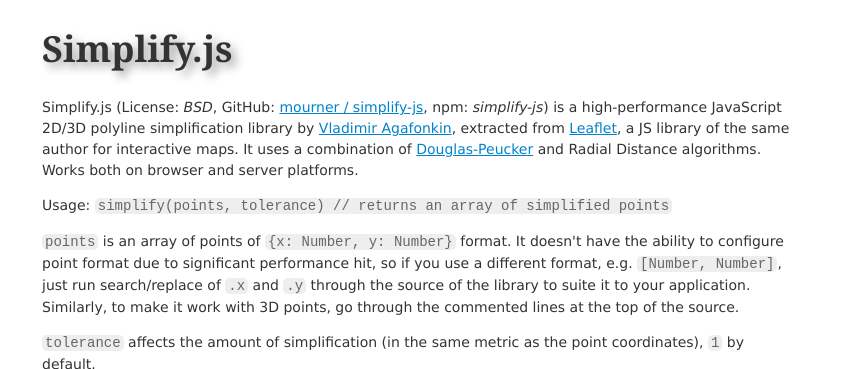
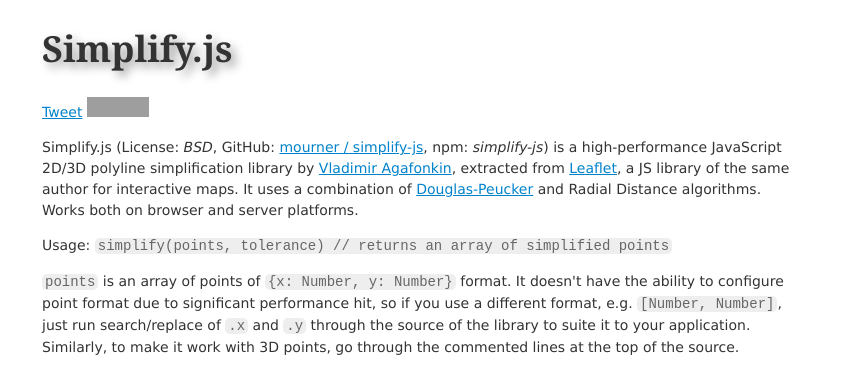
Before and after one commit to mourner/simplify-js, a website: page index.html in a window 1280 px wide. Shown: the top 369 px of the page, without its empty margins (218-1061 px from the left). Drawn offline with Linux system fonts and the light colour scheme; grey boxes are pictures that could not be loaded.

Commit message:
social buttons

```diff
--- a/index.html
+++ b/index.html
@@ -15,6 +15,13 @@
 <body>
 	<div class="container">
 		<h1>Simplify.js</h1>
+
+		<p class="social-buttons">
+			<a href="https://twitter.com/share" class="twitter-share-button" data-via="LeafletJS">Tweet</a>
+			<script>!function(d,s,id){var js,fjs=d.getElementsByTagName(s)[0];if(!d.getElementById(id)){js=d.createElement(s);js.id=id;js.src="//platform.twitter.com/widgets.js";fjs.parentNode.insertBefore(js,fjs);}}(document,"script","twitter-wjs");</script>
+
+			<iframe src="http://markdotto.github.com/github-buttons/github-btn.html?user=mourner&amp;repo=simplify-js&amp;type=watch" allowtransparency="true" frameborder="0" scrolling="0" width="62px" height="20px"></iframe>
+		</p>
 
 		<p>Simplify.js (License: <em>BSD</em>, GitHub: <a href="http://github.com/mourner/simplify-js">mourner / simplify-js</a>, npm: <em>simplify-js</em>) is a high-performance JavaScript 2D/3D polyline simplification library by <a href="http://github.com/mourner">Vladimir Agafonkin</a>, extracted from <a href="http://leaflet.cloudmade.com/">Leaflet</a>, a JS library of the same author for interactive maps. It uses a combination of <a href="http://en.wikipedia.org/wiki/Ramer-Douglas-Peucker_algorithm">Douglas-Peucker</a> and Radial Distance algorithms. Works both on browser and server platforms.</p>
 
```
